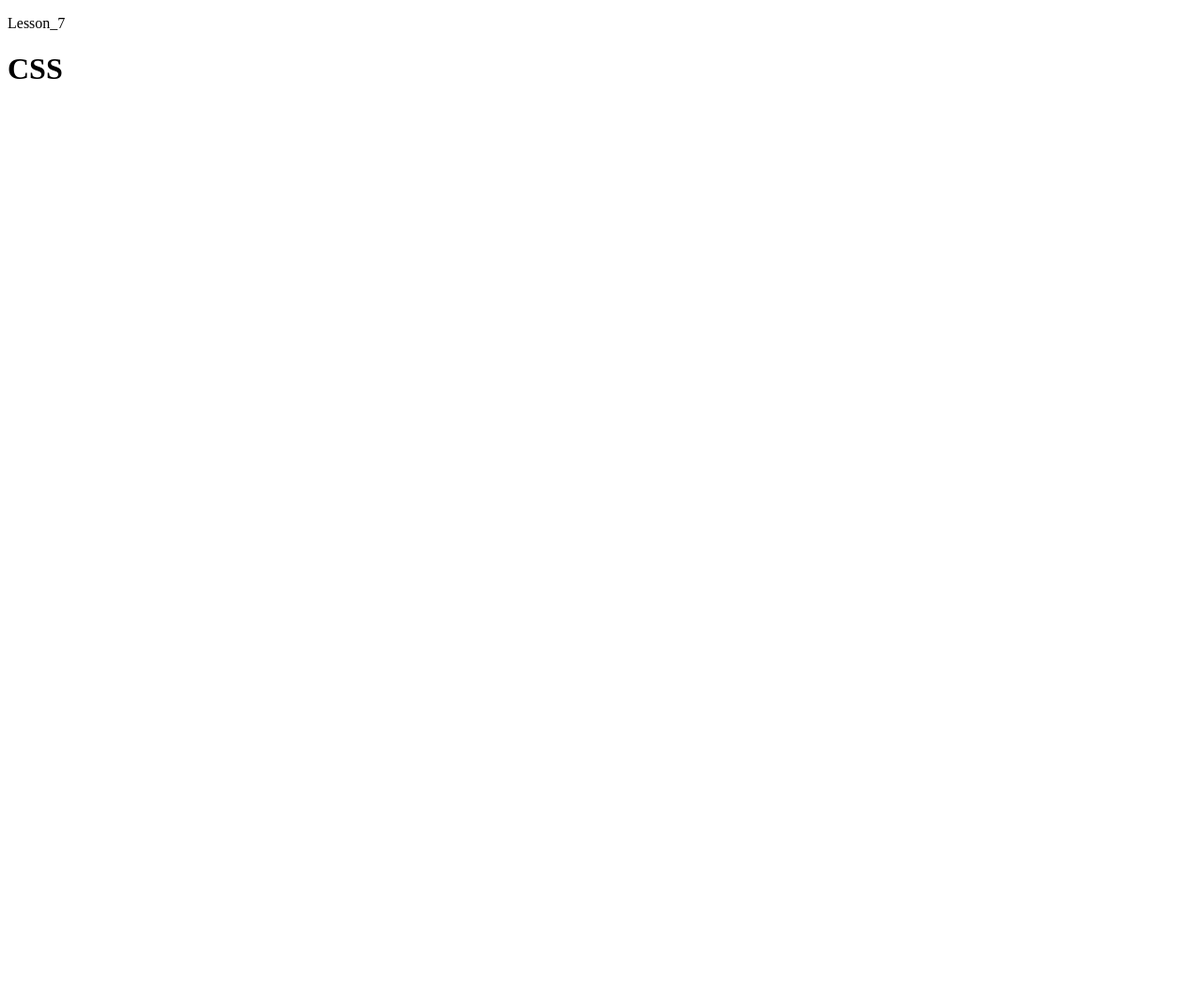
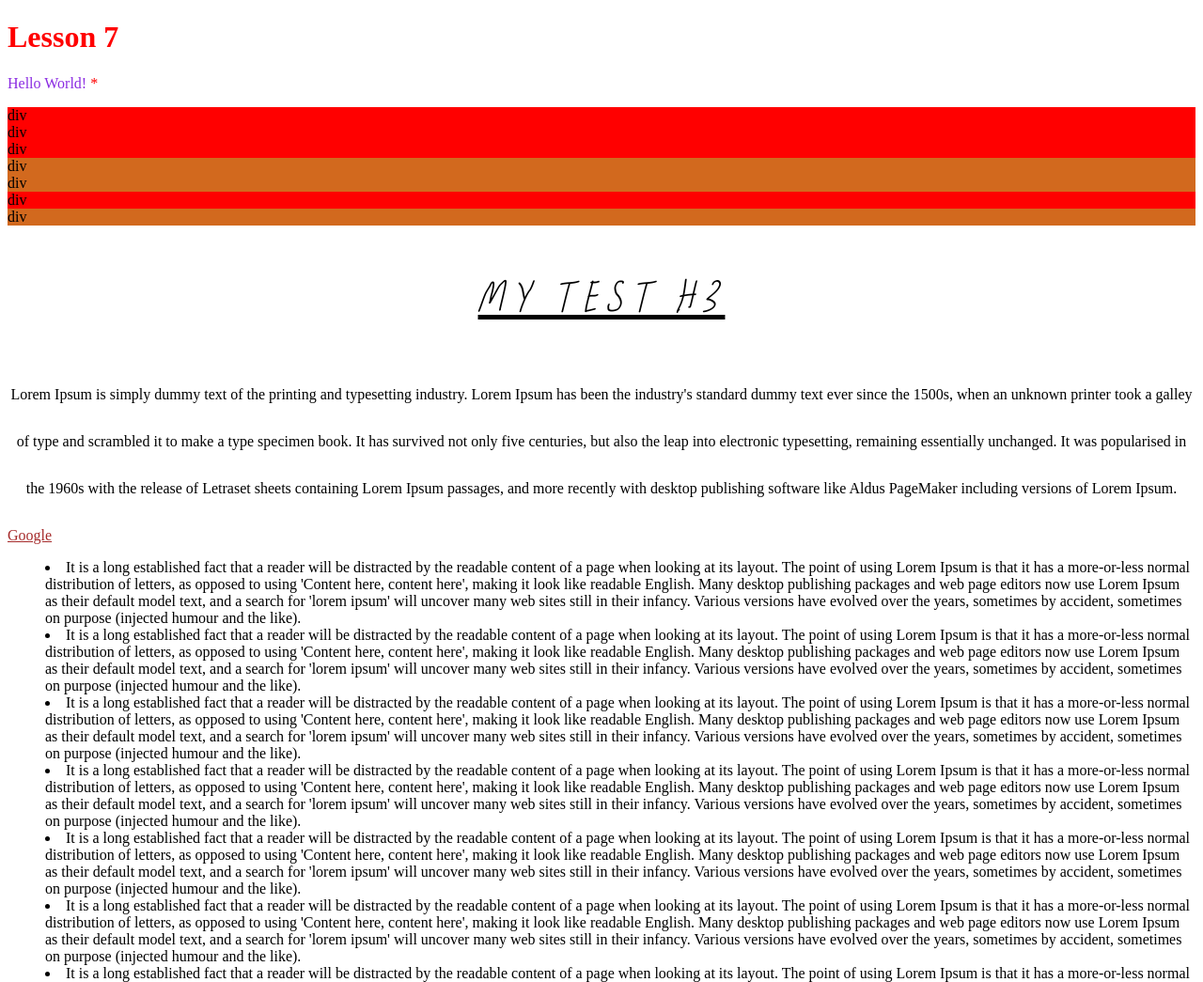
Before and after one commit to veronaRub/Lesson_7, a plain HTML site: page index.html in a window 1280 px wide. Shown: the top 1045 px of the page at 94% size. Before the commit the page ends 800 px from the top, so only its background shows below. Drawn offline with Linux system fonts and the light colour scheme; a web font is replaced by a local one.

Commit message:
Feature1

```diff
--- a/index.html
+++ b/index.html
@@ -1,9 +1,40 @@
 <!DOCTYPE html>
 <html>
     <head>
-        <p>Lesson_7</p>
+        <title>Lesson_7</title>
+        <link href="styles.css" rel="stylesheet" type="text/css">
+        <link rel="preconnect" href="https://fonts.googleapis.com">
+        <link rel="preconnect" href="https://fonts.gstatic.com" crossorigin>
+        <link href="https://fonts.googleapis.com/css2?family=Fasthand&display=swap" rel="stylesheet">
     </head>
     <body>
-        <h1>CSS</h1>
+        <h1 class="main-h1" id="main-h1" style="color:green;">Lesson 7</h1>
+
+        <p id ="first-p" class="class1 class2 class3 class4 class5 class6 class7 class8 class9 class10 class11">Hello World! <span>*</span></p>
+
+        <div class="red-div">div</div>
+        <div class="red-div">div</div>
+        <div class="red-div">div</div>
+        <div>div</div>
+        <div>div</div>
+        <div class="red-div">div</div>
+        <div>div</div>
+
+        <h3>My test h3</h3>
+        <p class="test-p" >
+            Lorem Ipsum is simply dummy text of the printing and typesetting industry. Lorem Ipsum has been the industry's standard dummy text ever since the 1500s, when an unknown printer took a galley of type and scrambled it to make a type specimen book. It has survived not only five centuries, but also the leap into electronic typesetting, remaining essentially unchanged. It was popularised in the 1960s with the release of Letraset sheets containing Lorem Ipsum passages, and more recently with desktop publishing software like Aldus PageMaker including versions of Lorem Ipsum.
+        </p>
+
+        <a href="https://google.com">Google</a>
+
+        <ul>
+            <li>It is a long established fact that a reader will be distracted by the readable content of a page when looking at its layout. The point of using Lorem Ipsum is that it has a more-or-less normal distribution of letters, as opposed to using 'Content here, content here', making it look like readable English. Many desktop publishing packages and web page editors now use Lorem Ipsum as their default model text, and a search for 'lorem ipsum' will uncover many web sites still in their infancy. Various versions have evolved over the years, sometimes by accident, sometimes on purpose (injected humour and the like).</li>
+            <li>It is a long established fact that a reader will be distracted by the readable content of a page when looking at its layout. The point of using Lorem Ipsum is that it has a more-or-less normal distribution of letters, as opposed to using 'Content here, content here', making it look like readable English. Many desktop publishing packages and web page editors now use Lorem Ipsum as their default model text, and a search for 'lorem ipsum' will uncover many web sites still in their infancy. Various versions have evolved over the years, sometimes by accident, sometimes on purpose (injected humour and the like).</li>
+            <li>It is a long established fact that a reader will be distracted by the readable content of a page when looking at its layout. The point of using Lorem Ipsum is that it has a more-or-less normal distribution of letters, as opposed to using 'Content here, content here', making it look like readable English. Many desktop publishing packages and web page editors now use Lorem Ipsum as their default model text, and a search for 'lorem ipsum' will uncover many web sites still in their infancy. Various versions have evolved over the years, sometimes by accident, sometimes on purpose (injected humour and the like).</li>
+            <li>It is a long established fact that a reader will be distracted by the readable content of a page when looking at its layout. The point of using Lorem Ipsum is that it has a more-or-less normal distribution of letters, as opposed to using 'Content here, content here', making it look like readable English. Many desktop publishing packages and web page editors now use Lorem Ipsum as their default model text, and a search for 'lorem ipsum' will uncover many web sites still in their infancy. Various versions have evolved over the years, sometimes by accident, sometimes on purpose (injected humour and the like).</li>
+            <li>It is a long established fact that a reader will be distracted by the readable content of a page when looking at its layout. The point of using Lorem Ipsum is that it has a more-or-less normal distribution of letters, as opposed to using 'Content here, content here', making it look like readable English. Many desktop publishing packages and web page editors now use Lorem Ipsum as their default model text, and a search for 'lorem ipsum' will uncover many web sites still in their infancy. Various versions have evolved over the years, sometimes by accident, sometimes on purpose (injected humour and the like).</li>
+            <li>It is a long established fact that a reader will be distracted by the readable content of a page when looking at its layout. The point of using Lorem Ipsum is that it has a more-or-less normal distribution of letters, as opposed to using 'Content here, content here', making it look like readable English. Many desktop publishing packages and web page editors now use Lorem Ipsum as their default model text, and a search for 'lorem ipsum' will uncover many web sites still in their infancy. Various versions have evolved over the years, sometimes by accident, sometimes on purpose (injected humour and the like).</li>
+            <li>It is a long established fact that a reader will be distracted by the readable content of a page when looking at its layout. The point of using Lorem Ipsum is that it has a more-or-less normal distribution of letters, as opposed to using 'Content here, content here', making it look like readable English. Many desktop publishing packages and web page editors now use Lorem Ipsum as their default model text, and a search for 'lorem ipsum' will uncover many web sites still in their infancy. Various versions have evolved over the years, sometimes by accident, sometimes on purpose (injected humour and the like).</li>
+        </ul>
     </body>
 </html>
--- /dev/null
+++ b/styles.css
@@ -0,0 +1,88 @@
+@font-face {
+    font-family: myFirstFont;
+    src: url(mom-i-love-you-so-much.regular.ttf);
+  }
+
+body {
+    /* background-color: aqua; */
+}
+
+h1 {
+    color: red !important;
+}
+
+.main-h1 {
+    color: violet;
+}
+
+#first-p {
+    color: blueviolet;
+}
+
+.class1.class2.class3.class4.class5.class6.class7.class8.class9.class10.class11 {
+    color:brown;
+}
+
+#main-h1 {
+    color:aquamarine;
+}
+
+span {
+    color: red;
+}
+
+div {
+    background-color:chocolate;
+}
+
+.red-div {
+    background-color: red;
+}
+
+.red-div:hover {
+    background-color: crimson;
+}
+
+h1 {
+    color: darkorange;
+}
+
+h3 {
+    letter-spacing: 10px;
+    text-align: center;
+    text-decoration: underline;
+    text-transform: uppercase;
+    font-size: 50px;
+    font-style: italic;
+    font-weight: lighter;
+    font-family: myFirstFont;
+}
+
+h3:hover {
+    background-color: blue;
+}
+
+.test-p {
+    line-height: 50px;
+    text-align: center;
+}
+
+ul {
+    list-style-position: inside;
+}
+
+a {
+    color:brown;
+}
+
+a:visited {
+    color: rgb(51, 255, 248);
+}
+
+a:hover {
+    color: rgb(0, 255, 115);
+}
+
+a:active {
+    color: aqua;
+}
```
Also changed, not shown: mom-i-love-you-so-much.regular.ttf (added).
